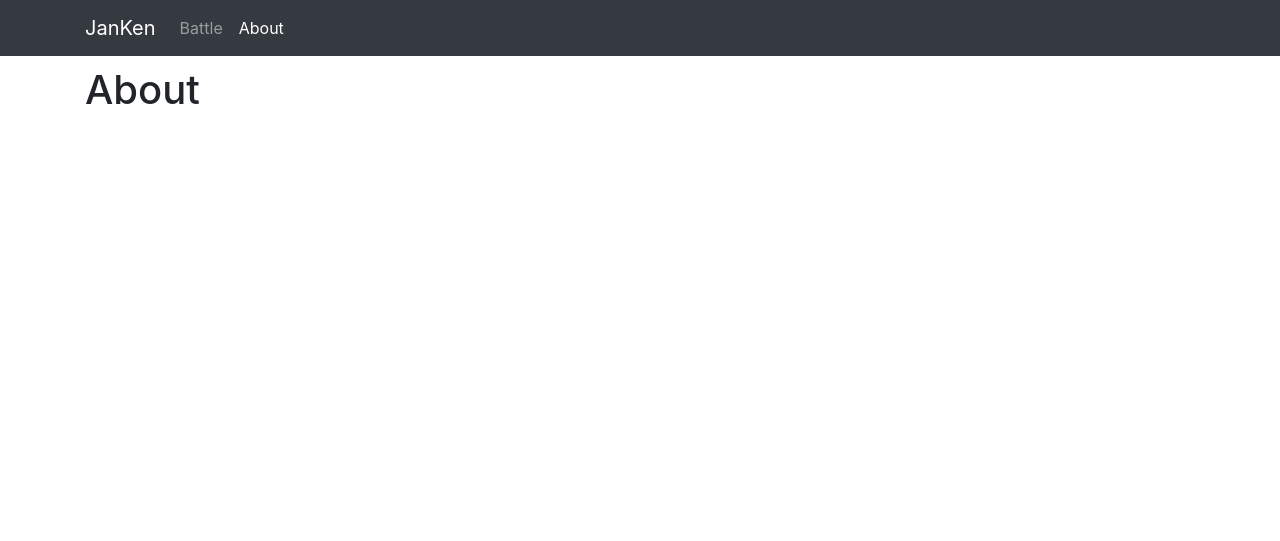
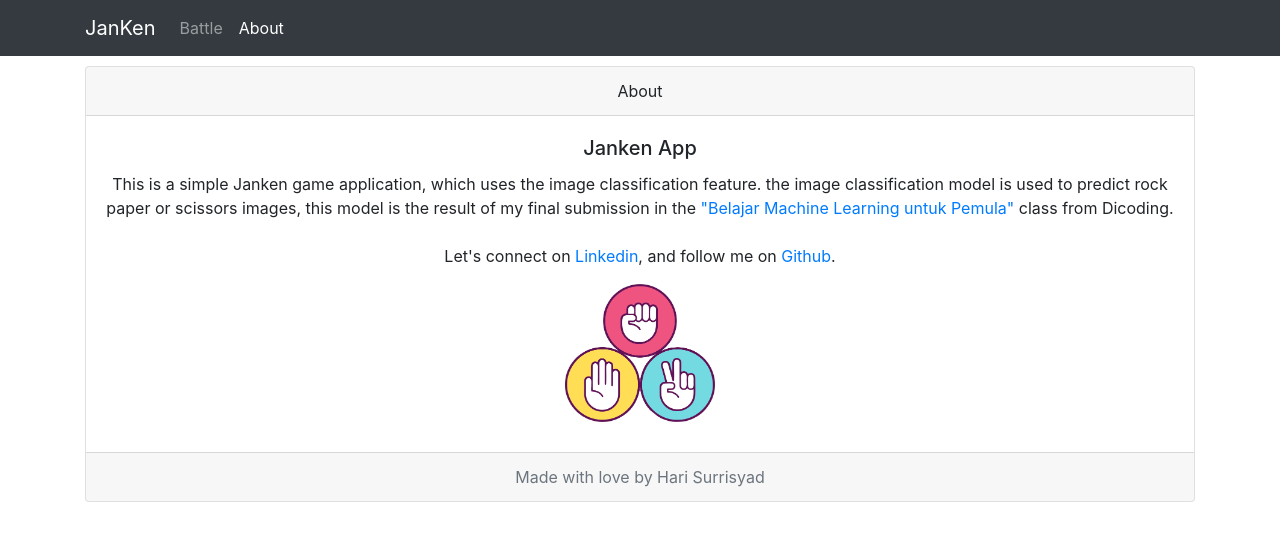
Before and after one commit to haris0/janken-app, a Flask app: page /about in a window 1280 px wide. Shown: the top 541 px of the page. Run offline with Flask 2, Linux system fonts and the light colour scheme; some libraries are stand-ins or nearby versions.

Commit message:
finishing app

```diff
--- a/module/janken.py
+++ b/module/janken.py
@@ -2,6 +2,7 @@ from keras.preprocessing import image
 from keras.models import load_model
 import numpy as np
 import random
+
 
 def img_predict(path):
     model_stock = load_model('./module/model_rps.h5')
--- a/requirements.txt
+++ b/requirements.txt
@@ -7,6 +7,7 @@ chardet==3.0.4
 click==7.1.2
 dominate==2.5.1
 Flask==1.1.2
+Flask-Cors==3.0.8
 gast==0.3.3
 google-auth==1.18.0
 google-auth-oauthlib==0.4.1
@@ -35,7 +36,7 @@ requests-oauthlib==1.3.0
 rsa==4.6
 scipy==1.5.0
 six==1.15.0
-tensorboard==2.2.2
+tensorboard==1.14.0
 tensorboard-plugin-wit==1.6.0.post3
 tensorflow==1.14.0
 tensorflow-estimator==1.14.0
--- a/src/routes.py
+++ b/src/routes.py
@@ -4,6 +4,7 @@ from werkzeug.utils import secure_filename
 from src import src
 import numpy as np
 from module.janken import img_predict, janken_game
+
 
 ALLOWED_EXTENSIONS = {'png', 'jpg', 'jpeg'}
 
@@ -26,8 +27,17 @@ def index():
     point['comp'] = 0
     return render_template('index.html', title='Home', point=point )
 
+def cleaning_upload_dic(path):
+    if not os.listdir(path):
+        print('Folder Empty')
+    else:
+        filelist = [ f for f in os.listdir(path)]
+        for f in filelist:
+            os.remove(os.path.join(path, f))
+
 @src.route('/index', methods=['GET', 'POST'])
 def upload_file():
+    cleaning_upload_dic(src.config['UPLOAD_FOLDER'])
     if request.method == 'POST':
         if 'file' not in request.files:
             flash('No file part')
@@ -46,7 +56,8 @@ def upload_file():
             result = {
                 'user':user,
                 'comp':comp,
-                'result':game_result
+                'result':game_result,
+                'file':filename
             }
             if game_result == 1:
                 point['user'] += 1
--- a/src/static/css/main.css
+++ b/src/static/css/main.css
@@ -6,7 +6,7 @@
   margin-bottom: 20px;
 }
 
-.rps-card{
+.back-card{
   width: 180px;
   height: 250px;
   background: lightgrey;
@@ -14,11 +14,12 @@
   border-radius: 8px;
 }
 
-.back-card{
+.logo-card{
   width: 60%;
   display: block;
   margin: auto;
   padding-top: 40%;
+  padding-bottom: 10px;
 }
 
 .upload{
@@ -48,3 +49,14 @@
   font-size: 5rem;
   margin-top: 50px;
 }
+
+.margin-bottom{
+  margin-bottom: 20px;
+}
+
+.logo-about{
+  width: 150px;
+  display: block;
+  margin: auto;
+  padding-bottom: 10px;
+}
--- a/src/templates/about.html
+++ b/src/templates/about.html
@@ -7,8 +7,29 @@
 
 {% block content %}
   <div class="container all">
-    <div class="boxs">
-      <h1>About</h1>
+    <div class="card text-center">
+      <div class="card-header">
+        About
+      </div>
+      <div class="card-body">
+        <h5 class="card-title">Janken App</h5>
+        <p class="card-text">
+          This is a simple Janken game application, which uses the image classification feature.
+          the image classification model is used to predict rock paper or scissors images,
+          this model is the result of my final submission in the
+          <a target="_blank" href="https://www.dicoding.com/academies/184">"Belajar Machine Learning untuk Pemula"</a>
+          class from Dicoding.
+          <br><br>
+          Let's connect on
+          <a target="_blank" href="https://www.linkedin.com/in/haris0/">Linkedin</a>, and follow me on
+          <a target="_blank" href="https://github.com/haris0">Github</a>.
+        </p>
+        <img src="{{ url_for('.static', filename = 'img/rps.png') }}"
+             class="logo-about">
+      </div>
+      <div class="card-footer text-muted">
+        Made with love by Hari Surrisyad
+      </div>
     </div>
   </div>
 {% endblock %}
--- a/src/templates/base.html
+++ b/src/templates/base.html
@@ -22,8 +22,11 @@
         {% block navbar %}
         <nav class="navbar navbar-expand-lg navbar-dark bg-dark">
           <div class="container">
-            <a class="navbar-brand" href="#">JanKen</a>
-            <button class="navbar-toggler" type="button" data-toggle="collapse" data-target="#navbarSupportedContent" aria-controls="navbarSupportedContent" aria-expanded="false" aria-label="Toggle navigation">
+            <a class="navbar-brand" href="{{ url_for('index') }}">JanKen</a>
+            <button class="navbar-toggler" type="button"
+                    data-toggle="collapse" data-target="#navbarSupportedContent"
+                    aria-controls="navbarSupportedContent"
+                    aria-expanded="false" aria-label="Toggle navigation">
               <span class="navbar-toggler-icon"></span>
             </button>
 
@@ -36,8 +39,12 @@
                   <a class="nav-link" href="{{ url_for('about') }}">About</a>
                 </li>
               </ul>
+              {% if active_page ==  'home'%}
+              <a type="button" href="{{ url_for('index') }}" class="btn btn-light my-2 my-sm-0" >Restart Game</a>
+              {% endif %}
             </div>
           </div>
+
         </nav>
         {% endblock %}
         <!-- Your page content -->
```
Also changed, not shown: src/templates/index.html (+22 -10 lines), 1 other file.
